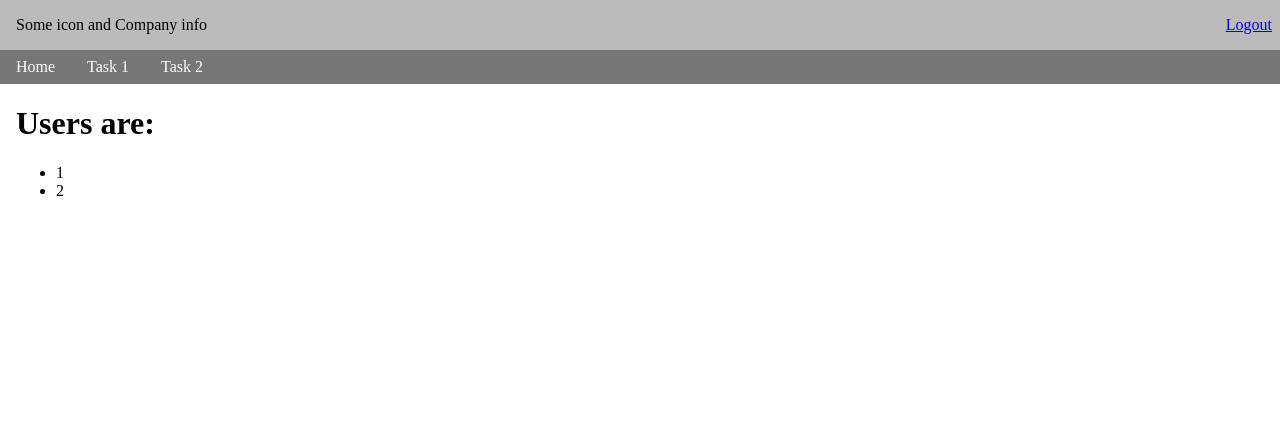
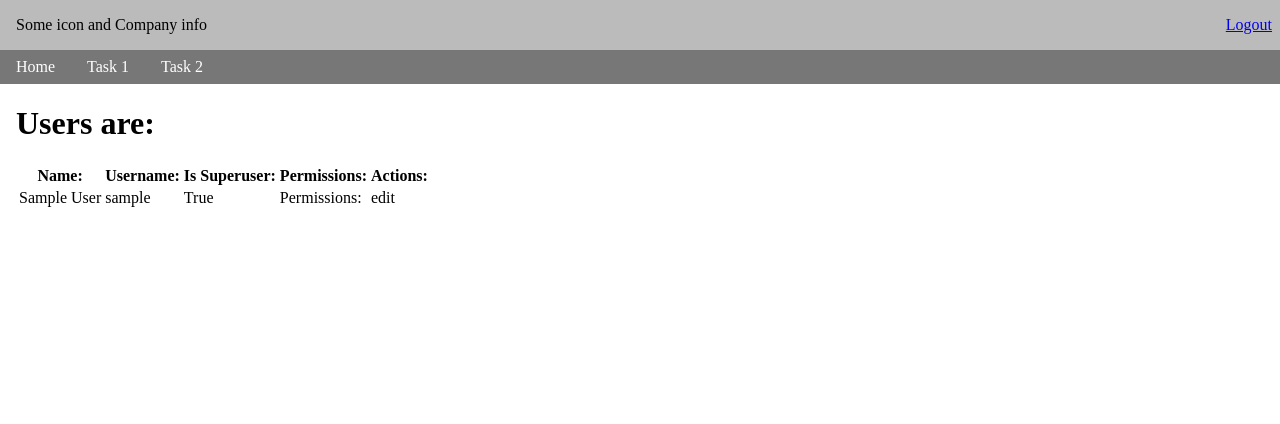
Before and after one commit to Dybov/testtask, a Flask app: page /auth/user-list in a window 1280 px wide. Shown: the top 424 px of the page. Run offline with Flask 2, Linux system fonts and the light colour scheme; the visitor is signed in with stand-in values (Sample User, id 1); data comes from the database, SQL or seed files in the repository.

Commit message:
Add base User model for auth app

```diff
--- a/auth/__init__.py
+++ b/auth/__init__.py
@@ -1,4 +1,6 @@
 from flask import Blueprint, render_template, redirect, request, session
+from auth.model import User
+
 
 bp = Blueprint(
     'auth',
@@ -11,8 +13,7 @@ bp = Blueprint(
 
 @bp.route('/user-list')
 def user_list():
-    # Just temporary placeholder for user
-    users = ['1', '2']
+    users = User.query.all()
     return render_template('auth/user_list.html', users=users)
 
 
--- a/auth/templates/auth/base.html
+++ b/auth/templates/auth/base.html
@@ -1,5 +1,5 @@
 {% extends 'base/base.html' %}
 {% block head %}
   {{ super() }}
-  <link rel="stylesheet" type="text/css" href="{{ url_for('auth.static', filename='auth/login.css') }}" />
+  <link rel="stylesheet" type="text/css" href="{{ url_for('auth.static', filename='auth/auth.css') }}" />
 {% endblock %}
--- a/auth/templates/auth/user_list.html
+++ b/auth/templates/auth/user_list.html
@@ -1,9 +1,27 @@
-{% extends 'base/base.html' %}
+{% extends 'auth/base.html' %}
+
 {% block body %}
+  {% if users %}
   <h1>Users are:</h1>
-  <ul>
+  <table class="user-list-table">
+    <tr>
+      <th>Name:</th>
+      <th>Username:</th>
+      <th>Is Superuser:</th>
+      <th>Permissions:</th>
+      <th>Actions:</th>
+    </tr>
     {% for user in users %}
-      <li>{{ user }}</li>
+      <tr>
+        <td>{{ user.name }}</td>
+        <td>{{ user.username }}</td>
+        <td>{{ user.is_superuser }}</td>
+        <td>Permissions:</td>
+        <td>edit</td>
+      </tr>
     {% endfor %}
-  </ul>
+  </table>
+  {% else %}
+    <h1>No users found</h1>
+  {% endif %}
 {% endblock %}
--- a/db.py
+++ b/db.py
@@ -6,7 +6,7 @@ from sqlalchemy import create_engine
 from sqlalchemy.orm import scoped_session, sessionmaker
 from sqlalchemy.ext.declarative import declarative_base
 # Import types for using them from single entrypoint bd.py
-from sqlalchemy import Column, String, Integer
+from sqlalchemy import Column, String, Integer, Boolean
 
 
 def get_db_uri():
```
Also changed, not shown: auth/model.py (added, +27 -0 lines), auth/static/auth/auth.css (renamed from auth/static/auth/login.css).
